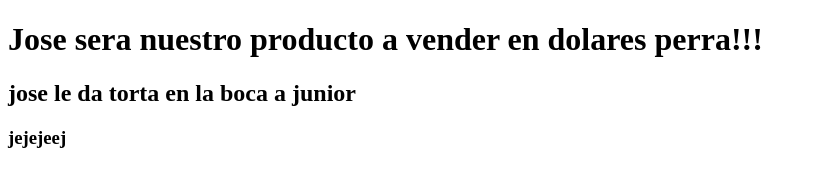
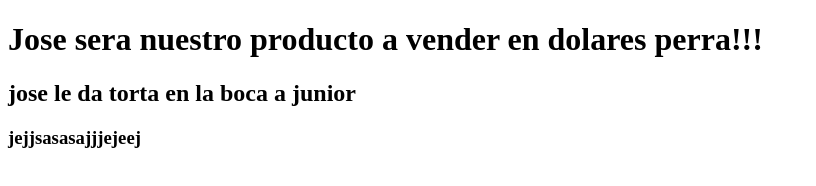
Before and after one commit to LorenzoRequena/Pagina-Web-example, a plain HTML site: page index.html in a window 1280 px wide. Shown: the whole page, without its empty margins (0-816 px from the left). Drawn offline with Linux system fonts and the light colour scheme.

Commit message:
jose perra

```diff
--- a/index.html
+++ b/index.html
@@ -9,6 +9,7 @@
 <body>
     <h1>Jose sera nuestro producto a vender en dolares perra!!!</h1>
     <h2>jose le da torta en la boca a junior</h2>
-    <h3>jejejeej</h3>
+    <h3
+    >jejjsasasajjjejeej</h3>
 </body>
 </html>
```
